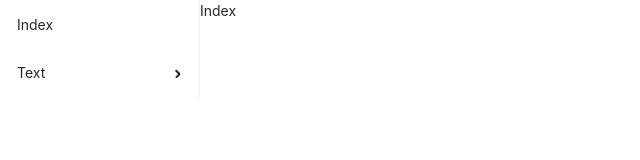
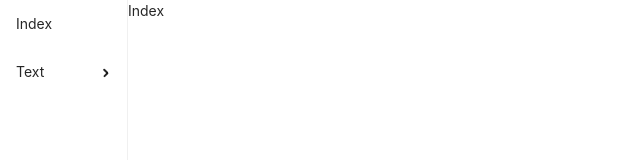
Before and after one commit to jiangyikun/react-demo, a React app: page / in a window 1280 px wide. Shown: the top 160 px of the page, without its empty margins (0-640 px from the left). Built offline with nearby package versions, Linux system fonts and the light colour scheme.

Commit message:
siderBar

```diff
--- a/public/index.html
+++ b/public/index.html
@@ -28,7 +28,7 @@
   </head>
   <body>
     <noscript>You need to enable JavaScript to run this app.</noscript>
-    <div id="root"></div>
+    <div id="root" style="height: 100%;"></div>
     <!--
       This HTML file is a template.
       If you open it directly in the browser, you will see an empty page.
--- a/src/App.css
+++ b/src/App.css
@@ -1,4 +1,5 @@
 @import '~antd/dist/antd.css';
 .app {
   display: flex;
+  height: 100vh;
 }
--- a/src/components/sideBar/index.jsx
+++ b/src/components/sideBar/index.jsx
@@ -1,10 +1,12 @@
 import React from "react";
+import { useHistory } from "react-router-dom";
 import { Menu } from "antd";
 import "./style.scss";
 
 const { SubMenu } = Menu;
 
 const SideBar = () => {
+    let history = useHistory();
     const menuList = [
         {
             path: "/",
@@ -37,11 +39,18 @@ const SideBar = () => {
                 return item.children && item.children.length > 0 ?
                     <SubMenu key={item.id} title={item.name}>
                         {renderMenu(item.children)}
-                    </SubMenu> : <Menu.Item key={item.id}>{item.name}</Menu.Item>
+                    </SubMenu> : <Menu.Item key={item.id} path={item.path}>{item.name}</Menu.Item>
             });
         }
     }
-    return <Menu className='siuder_menu'>
+    const menuItemClick = ({item})=>{
+      console.log(history);
+      // history.push(item.props.path);
+    }
+    return <Menu
+    className='siuder_menu'
+    onClick={menuItemClick}
+    >
         {renderMenu(menuList)}
     </Menu>
 };
--- a/src/components/sideBar/style.scss
+++ b/src/components/sideBar/style.scss
@@ -1,4 +1,3 @@
 .siuder_menu{
-  width: 200px;
-  border: 1px solid #ffffff;
+  width: 10%;
 }
```
